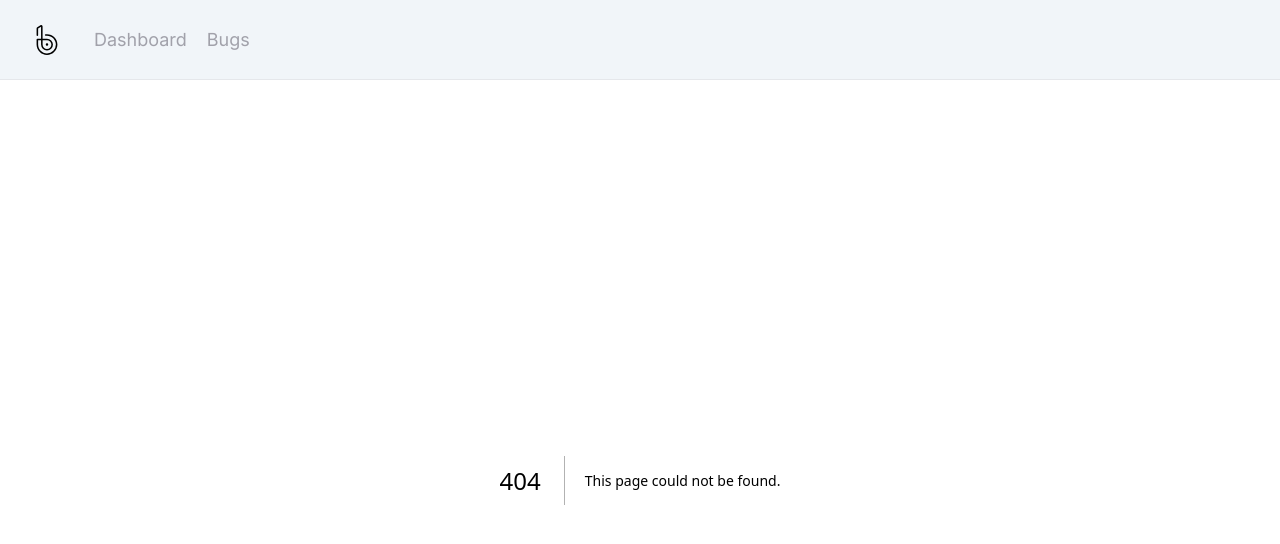
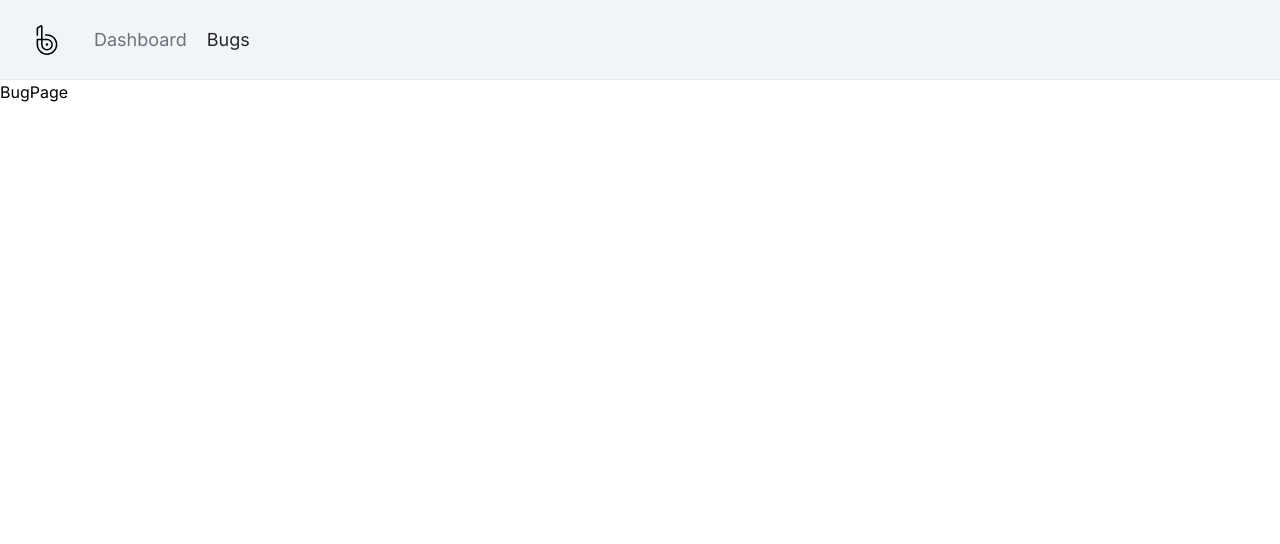
Before and after one commit to UjjwalG01/bug-track, a Next.js app: page /bugs in a window 1280 px wide. Before the commit this address had no page. Shown: the top 544 px of the page. Built offline with nearby package versions, Linux system fonts and the light colour scheme.

Commit message:
Active link style with classnames

```diff
--- a/app/NavBar.tsx
+++ b/app/NavBar.tsx
@@ -1,8 +1,13 @@
+"use client";
+
 import Link from "next/link";
+import { usePathname } from "next/navigation";
 import React from "react";
 import { SiBugsnag } from "react-icons/si";
+import classNames from "classnames";
 
 const NavBar = () => {
+  let currentPath: string = usePathname();
   const links = [
     { label: "Dashboard", href: "/" },
     { label: "Bugs", href: "/bugs" },
@@ -17,7 +22,11 @@ const NavBar = () => {
         {links.map((link) => (
           <Link
             key={link.href}
-            className="text-zinc-400 hover:text-zinc-800 text-lg transition-colors"
+            className={classNames({
+              "text-zinc-800": link.href === currentPath,
+              "text-zinc-500": link.href !== currentPath,
+              "hover:text-zinc-800 transition-colors text-lg": true,
+            })}
             href={link.href}
           >
             {link.label}
--- /dev/null
+++ b/app/bugs/page.tsx
@@ -0,0 +1,7 @@
+import React from "react";
+
+const BugPage = () => {
+  return <div>BugPage</div>;
+};
+
+export default BugPage;
--- a/app/layout.tsx
+++ b/app/layout.tsx
@@ -6,7 +6,7 @@ import NavBar from "./NavBar";
 const inter = Inter({ subsets: ["latin"] });
 
 export const metadata: Metadata = {
-  title: "Create Next App",
+  title: "Track Your Bugs",
   description: "Generated by create next app",
 };
 
--- a/package.json
+++ b/package.json
@@ -13,6 +13,7 @@
     "@types/react": "18.2.28",
     "@types/react-dom": "18.2.13",
     "autoprefixer": "10.4.16",
+    "classnames": "^2.3.2",
     "eslint": "8.51.0",
     "eslint-config-next": "13.5.4",
     "next": "13.5.4",
```
Also changed, not shown: 1 other file (tests, documents, lock files or other folders).
